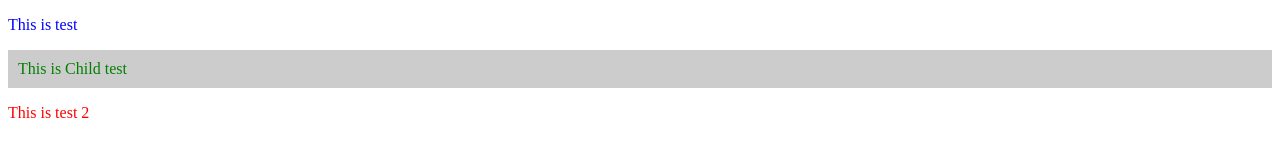
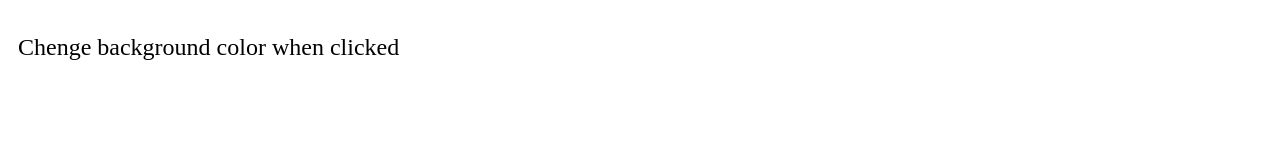
Before and after one commit to Chimoha31/jQuery, a plain HTML site: page index.html in a window 1280 px wide. Drawn offline with nearby package versions, Linux system fonts and the light colour scheme.

Commit message:
Click event

```diff
--- a/index.html
+++ b/index.html
@@ -11,11 +11,10 @@
     <link rel="stylesheet" href="style.css" />
     <title>jQuery</title>
   </head>
+
   <body>
-    <p>This is test
-      <p id="child">This is Child test</p>
-    </p>
-    <p class="test2">This is test 2</p>
+
+    <p>Chenge background color when clicked</p>
 
     <script src="main.js"></script>
   </body>
--- a/main.js
+++ b/main.js
@@ -1,8 +1,8 @@
 'use strict';
 
 $(function() {
- $(".test2").css('color', 'red');
- $('#child').css({"color": "green", "background-color": "#ccc", "padding": "10px"});
-//  $("#child").css("color", 'green');
-//  $("#child").css("background-color", '#ccc');
+  $('p').on('click dblclick', function() {
+   $(this).css('background-color', 'blue');
+  });
+  $("p").off('click');
 });
--- a/style.css
+++ b/style.css
@@ -1,3 +1,4 @@
 p {
-  color: blue;
+  font-size: 1.5rem;
+  padding: 10px;
 }
```
